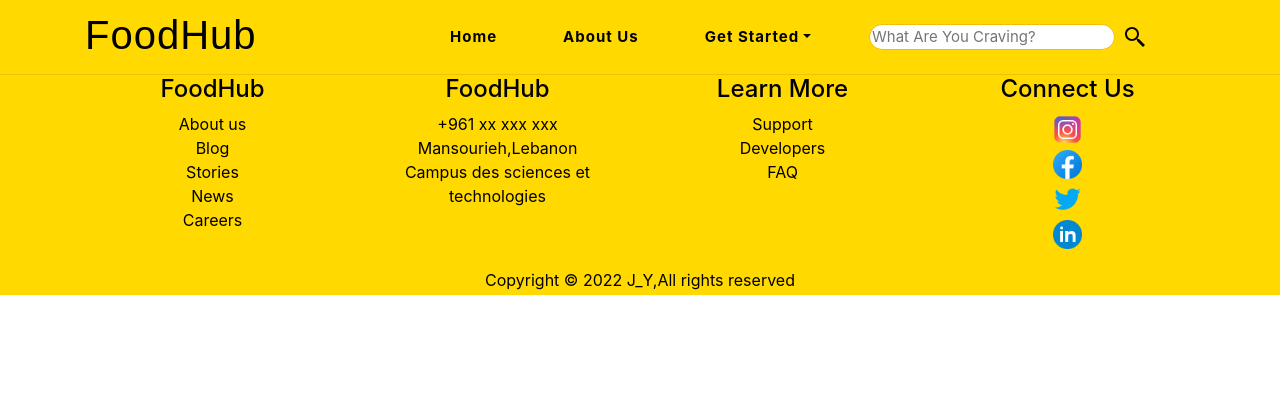
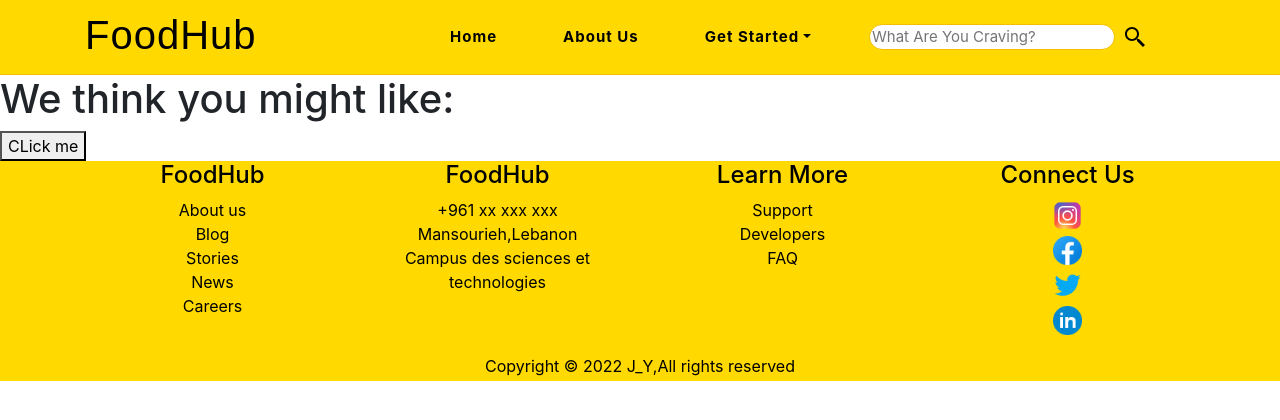
Before and after one commit to lebenebou/FoodHub, a React (Create React App) app: page /suggestion in a window 1280 px wide. Shown: the top 420 px of the page. Built offline with nearby package versions, Linux system fonts and the light colour scheme.

Commit message:
working search, but no custom input

```diff
--- a/src/App.js
+++ b/src/App.js
@@ -6,7 +6,7 @@ import Navs from './component/Navs/Navs';
 import { Fragment } from 'react';
 import Footer from './component/Footer/Footer';
 import Survey from './component/Survey/survey';
-import MyCard from './component/Cards/Cards';
+import Suggestion from './component/Suggestion/suggestion';
 
 
 function App() {
@@ -21,6 +21,7 @@ function App() {
 
        <Route exact path="/" element={<Home/>}/>
        <Route exact path="/survey" element={<Survey/>}/>
+       <Route exact path="/suggestion" element={<Suggestion/>}/>
 
       </Routes>
 
--- a/src/component/Cards/Cards.js
+++ b/src/component/Cards/Cards.js
@@ -17,14 +17,14 @@ const MyCard =()=>{
         <div className='container'>
         <div className='row'>
          <div className='col-md-4'>
-        <div class="flip-box">
-            <div class="flip-box-inner">
-                <div class="flip-box-front">
+        <div className="flip-box">
+            <div className="flip-box-inner">
+                <div className="flip-box-front">
                     <img src={im1} width="250px" height="200px"/>
 
                 </div>
 
-                <div class="flip-box-back">
+                <div className="flip-box-back">
                     <h4>Did You Know?</h4>
                     <p>Scientists can turn peanut butter into diamonds.</p>
                 </div>
@@ -34,14 +34,14 @@ const MyCard =()=>{
     </div>
 
     <div className='col-md-4'>
-        <div class="flip-box">
-            <div class="flip-box-inner">
-                <div class="flip-box-front">
+        <div className="flip-box">
+            <div className="flip-box-inner">
+                <div className="flip-box-front">
                 <img src={im3} width="250px" height="200px"/>
 
                 </div>
 
-                <div class="flip-box-back">
+                <div className="flip-box-back">
                     <h4>Did You Know?</h4>
                     <p>Potatoes can absorb and reflect Wi-fi signals.</p>
                 </div>
@@ -51,13 +51,13 @@ const MyCard =()=>{
     </div>
 
     <div className='col-md-4'>
-                <div class="flip-box">
-            <div class="flip-box-inner">
-                <div class="flip-box-front">
+                <div className="flip-box">
+            <div className="flip-box-inner">
+                <div className="flip-box-front">
                 <img src={im2} width="300px" height="200px"  />
                 </div>
 
-                <div class="flip-box-back">
+                <div className="flip-box-back">
                     <h4>Did You Know?</h4>
                     <p>Farm-raised salmon is naturally white and then dyed pink.</p>
                 </div>
--- a/src/component/Navs/Nav.css
+++ b/src/component/Navs/Nav.css
@@ -49,8 +49,7 @@ nav #lastnav{
     box-sizing: border-box;
     color: white !important;
     font-size:100%;
-    margin-left: 10px;
-
+    margin-left: -40px;
 }
 .logo{
     text-align: right;
--- a/src/component/Navs/Navs.js
+++ b/src/component/Navs/Navs.js
@@ -97,7 +97,7 @@ function handleLogin(e){
 const Navs=()=>{
     return(
 
-<nav class="cusSticky" >
+<nav className="cusSticky" >
     <Navbar  expand="lg" >
       <Container>
         <div className="logo">
@@ -160,11 +160,15 @@ const Navs=()=>{
             </NavDropdown> */}
             </Nav>
 
-            <Nav >
-            <input type="search"  placeholder="What Are You Craving?"/>
+            <Nav>
+              <input type="search"  placeholder="What Are You Craving?"/>
+
           </Nav>
+              <a href='/suggestion'></a>
           <Nav>
-            <Nav.Link id='lastnav'></Nav.Link>
+            <Nav.Link id='lastnav' href='/suggestion'>
+
+            </Nav.Link>
                   </Nav>
 
 
--- /dev/null
+++ b/src/component/Suggestion/suggestion.js
@@ -0,0 +1,29 @@
+
+import React from "react";
+
+function showResults(event){
+
+    event.preventDefault();
+
+    fetch("http://localhost:3500/search?term=" + "sub")
+    .then(res => res.json())
+    .then(data => {
+
+        for(let i = 0; i < data.length; i++){
+            console.log(data[i]["name"]);
+        }
+    })
+}
+
+const Suggestion = ()=>{
+
+    return(
+        <div>
+            <h1>We think you might like:</h1>
+            <button onClick={showResults}>
+                CLick me
+            </button>
+        </div>
+)
+}
+export default Suggestion;
```
